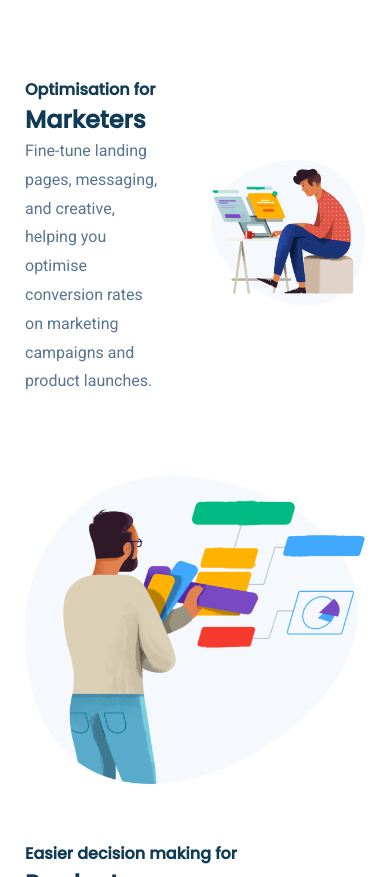
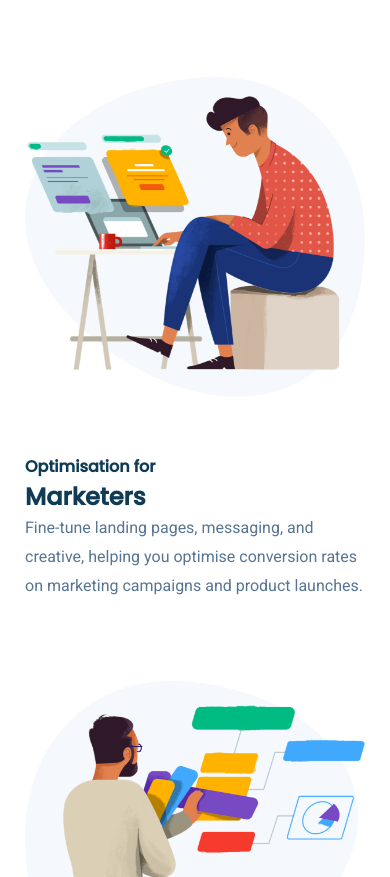
Before and after one commit to Mukesh-Kumawat-0o/website-development-projects, a plain HTML site: page index.html in a window 390 px wide. Shown: the part 3574-4451 px from the top of the page. Drawn offline with Linux system fonts and the light colour scheme.

Commit message:
Update media-web-1.css

```diff
--- a/media-web-1.css
+++ b/media-web-1.css
@@ -126,7 +126,7 @@
         padding-inline:50px;
     }
     /* big feature section */
-    .b-f-c{
+    .b-f-c,#big-4{
         flex-direction: column;
     }
     /* footer */
```
